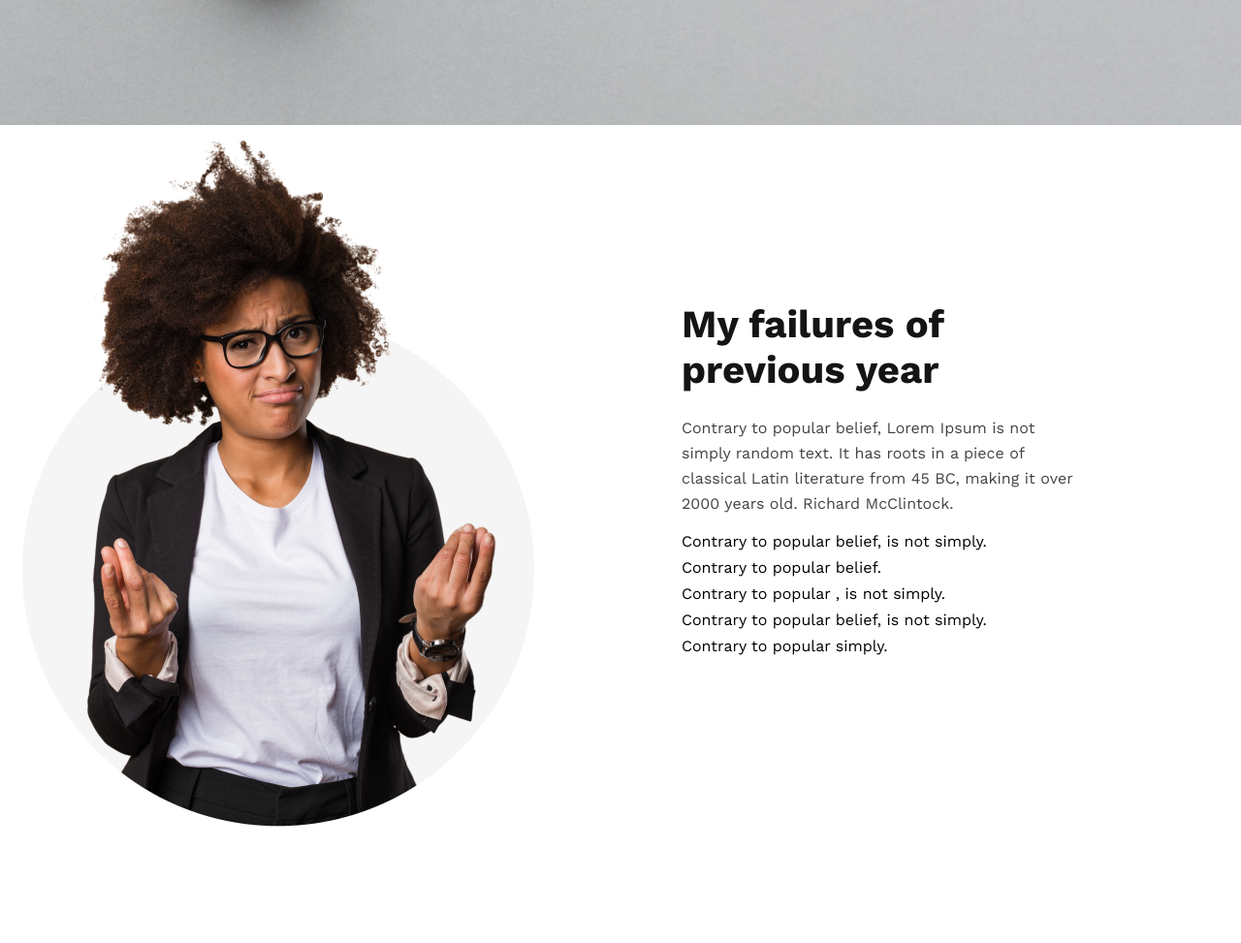
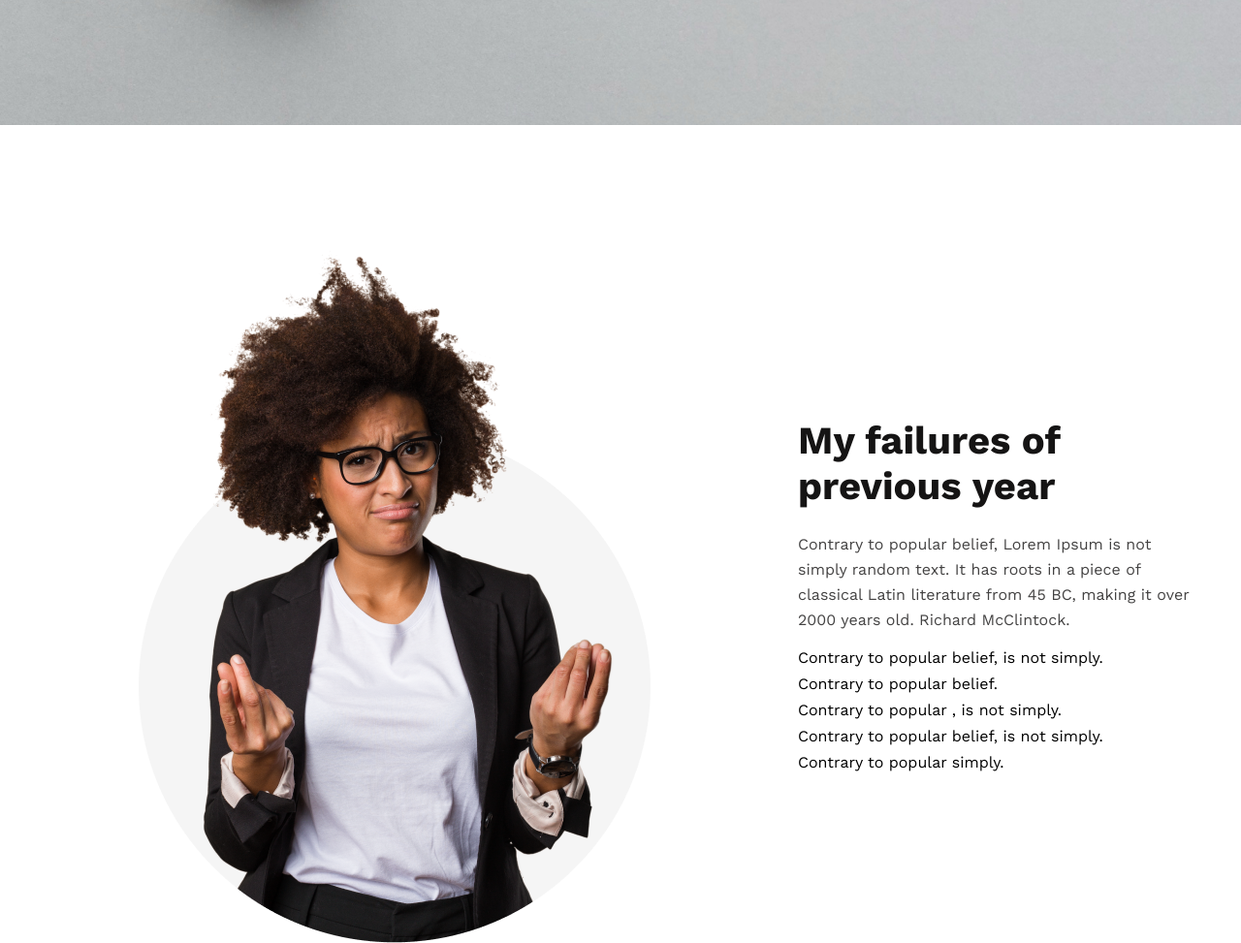
Before and after one commit to Shuvro0421/practice4, a plain HTML site: page index.html in a window 1280 px wide. Shown: the part 680-1653 px from the top of the page at 97% size. Before the commit the page ends 1537 px from the top, so only its background shows below. Drawn offline with nearby package versions, Linux system fonts and the light colour scheme.

Commit message:
main done

```diff
--- a/styles/styles.css
+++ b/styles/styles.css
@@ -55,6 +55,11 @@ body{
     font-size: 18px;
 }
 /* Main section */
+.main-container{
+
+    margin: 120px;
+}
+
 .main-top{
     display: flex;
     align-items: center;
@@ -99,3 +104,4 @@ ul{
 li{
     margin-top: 8px;
 }
+/* Footer */
```
